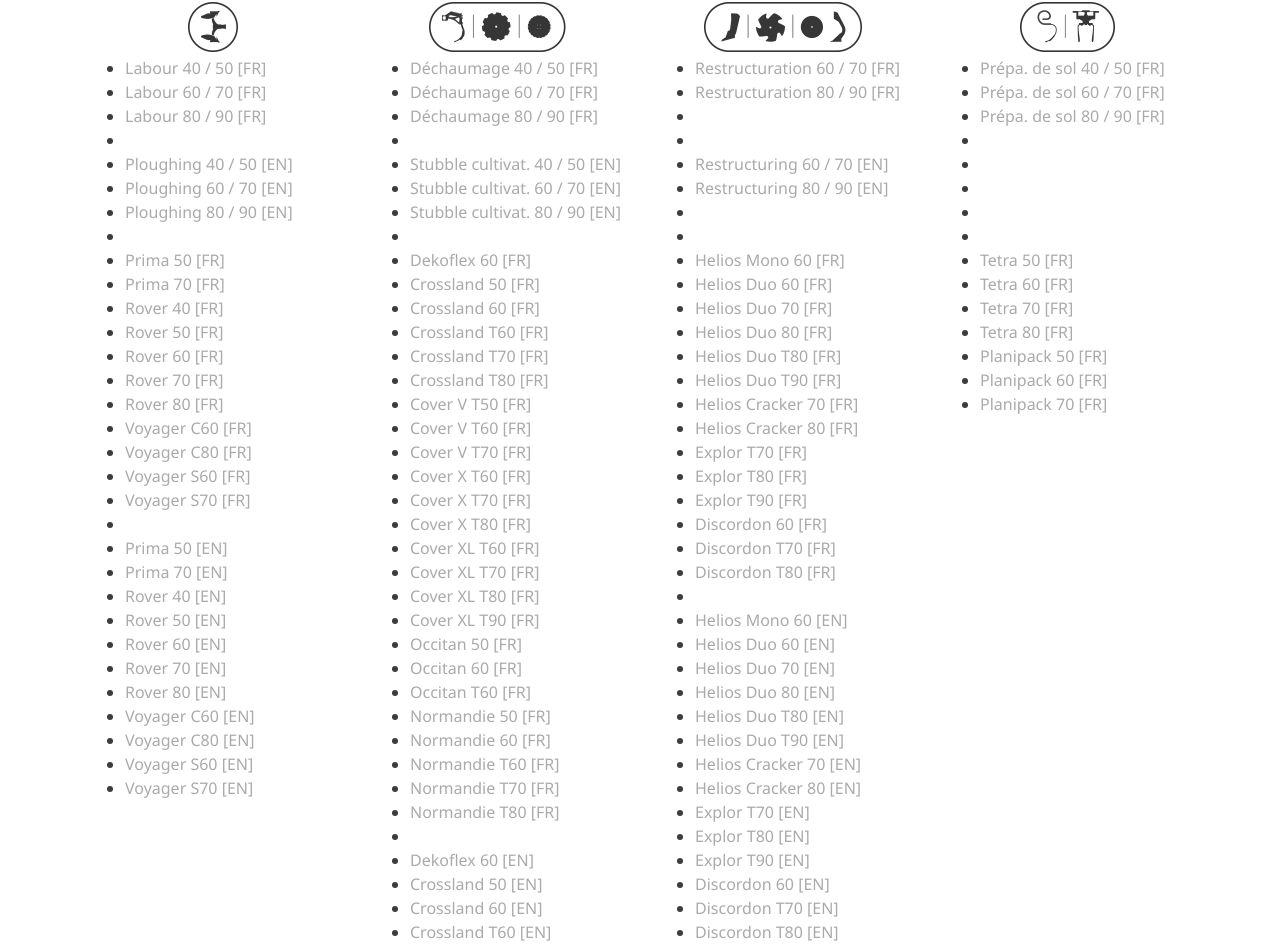
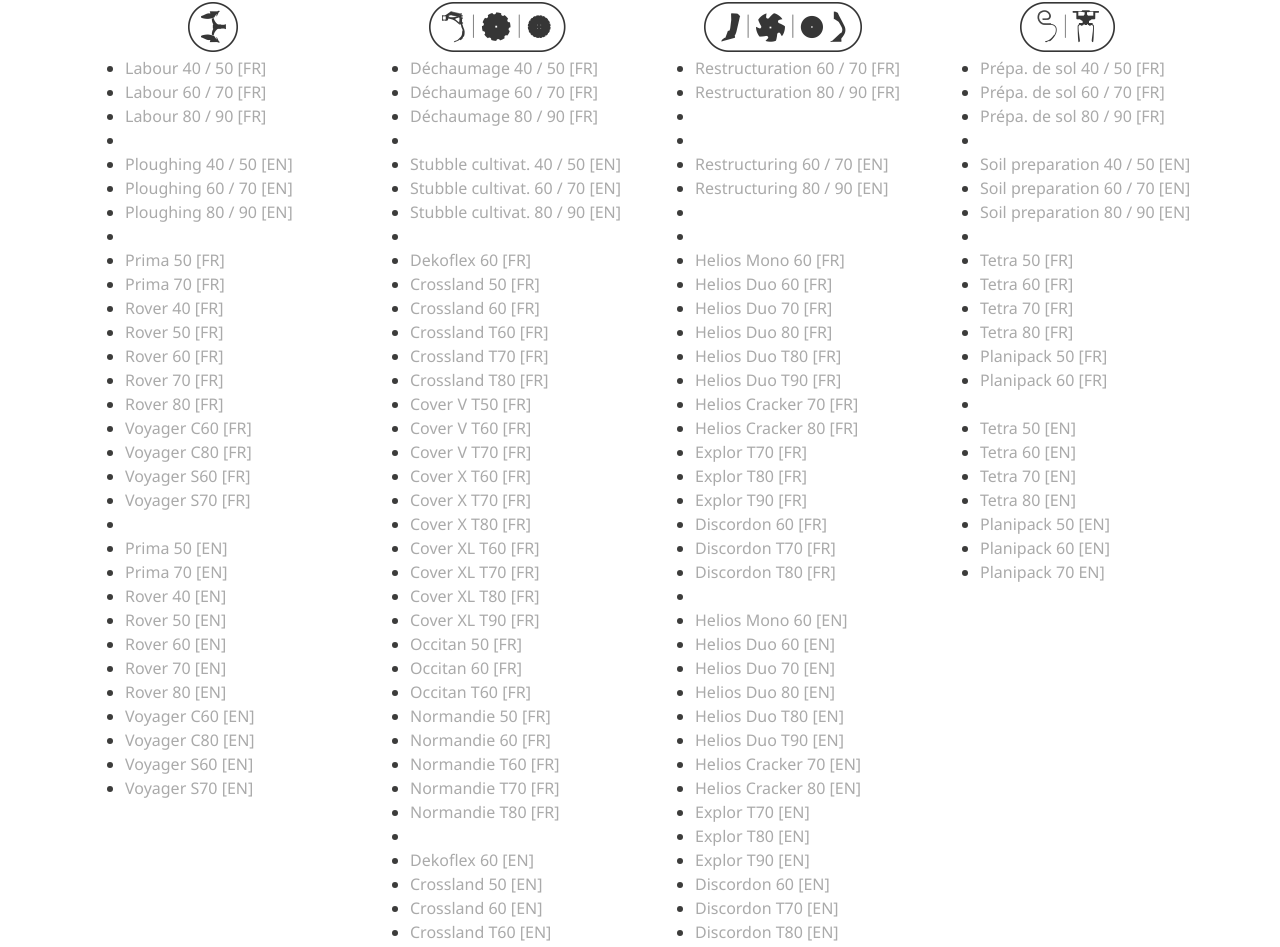
Before and after one commit to JulienYvesRICHARD/marketing.gb-group, a Vue app: page /gregoire-besson in a window 1280 px wide. Shown: the part 2537-3484 px from the top of the page. Built offline with nearby package versions, Linux system fonts and the light colour scheme.

Commit message:
Add soil preparation leaflets

```diff
--- a/src/views/Gregoire.vue
+++ b/src/views/Gregoire.vue
@@ -1307,10 +1307,19 @@
               {
               },
               {
-              },
-              {
-              },
-              {
+                name: 'Soil preparation 40 / 50 [EN]',
+                link:
+                  'https://marketing.cellar.services.clever-cloud.com/leaflets/gregoire-besson/soil-preparation-index-40-50-en.pdf'
+              },
+              {
+                name: 'Soil preparation 60 / 70 [EN]',
+                link:
+                  'https://marketing.cellar.services.clever-cloud.com/leaflets/gregoire-besson/soil-preparation-index-60-70-en.pdf'
+              },
+              {
+                name: 'Soil preparation 80 / 90 [EN]',
+                link:
+                  'https://marketing.cellar.services.clever-cloud.com/leaflets/gregoire-besson/soil-preparation-index-80-90-en.pdf'
               },
               {
               },
@@ -1345,9 +1354,41 @@
                   'https://marketing.cellar.services.clever-cloud.com/leaflets/gregoire-besson/planipack-60-fr.pdf'
               },
               {
-                name: 'Planipack 70 [FR]',
-                link:
-                  'https://marketing.cellar.services.clever-cloud.com/leaflets/gregoire-besson/planipack-70-fr.pdf'
+              },
+              {
+                name: 'Tetra 50 [EN]',
+                link:
+                  'https://marketing.cellar.services.clever-cloud.com/leaflets/gregoire-besson/tetra-50-en.pdf'
+              },
+              {
+                name: 'Tetra 60 [EN]',
+                link:
+                  'https://marketing.cellar.services.clever-cloud.com/leaflets/gregoire-besson/tetra-60-en.pdf'
+              },
+              {
+                name: 'Tetra 70 [EN]',
+                link:
+                  'https://marketing.cellar.services.clever-cloud.com/leaflets/gregoire-besson/tetra-70-en.pdf'
+              },
+              {
+                name: 'Tetra 80 [EN]',
+                link:
+                  'https://marketing.cellar.services.clever-cloud.com/leaflets/gregoire-besson/tetra-80-en.pdf'
+              },
+              {
+                name: 'Planipack 50 [EN]',
+                link:
+                  'https://marketing.cellar.services.clever-cloud.com/leaflets/gregoire-besson/planipack-50-en.pdf'
+              },
+              {
+                name: 'Planipack 60 [EN]',
+                link:
+                  'https://marketing.cellar.services.clever-cloud.com/leaflets/gregoire-besson/planipack-60-en.pdf'
+              },
+              {
+                name: 'Planipack 70 EN]',
+                link:
+                  'https://marketing.cellar.services.clever-cloud.com/leaflets/gregoire-besson/planipack-70-en.pdf'
               }
             ]
           }
```
